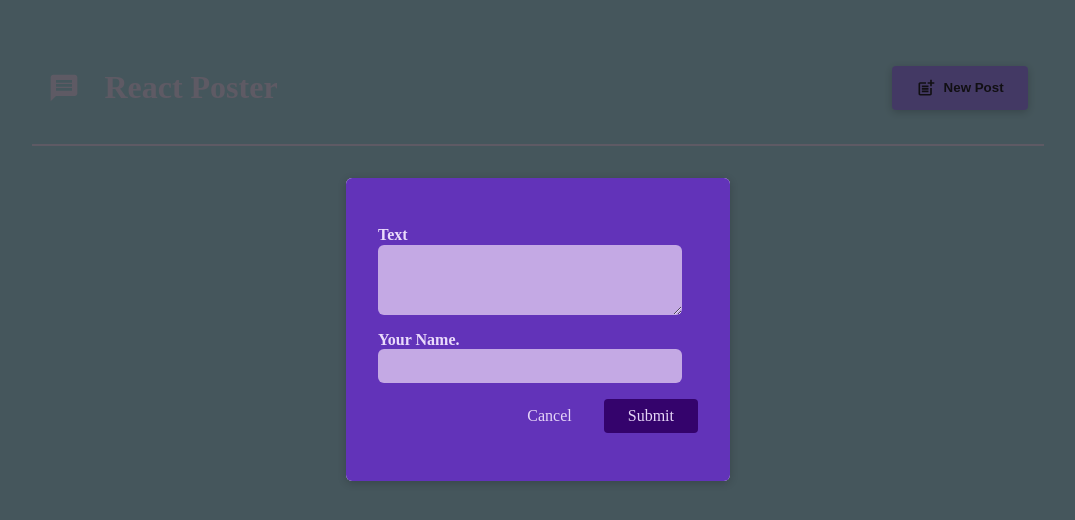
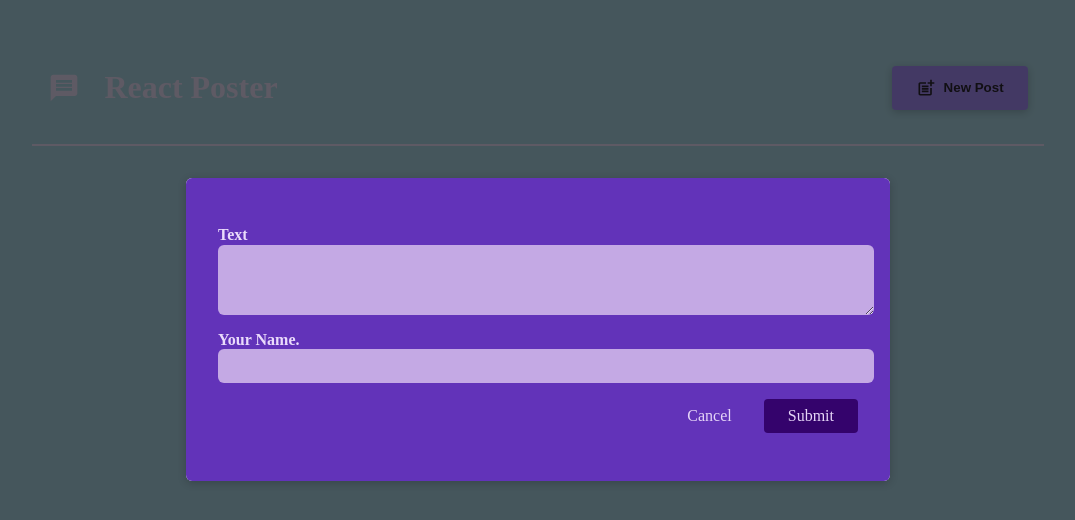
Before and after one commit to Abass-rashid/React-Crash-Project, a React (Vite) app: page / in a window 1280 px wide. Both pictures are taken after a click on the button "New Post". Shown: the top 520 px of the page, without its empty margins (102-1177 px from the left). Built offline with nearby package versions, Linux system fonts and the light colour scheme.

Commit message:
change border width

```diff
--- a/src/Components/NewPost.module.css
+++ b/src/Components/NewPost.module.css
@@ -1,7 +1,7 @@
 .form {
   background-color: #6233b9;
   padding: 2rem;
-  width: 20rem;
+  width: 40rem;
 }
 
 .form label {
@@ -14,7 +14,7 @@
 .form input,
 .form textarea {
   display: block;
-  width: 90%;
+  width: 100%;
   font: inherit;
   padding: 0.5rem;
   border-radius: 6px;
```
